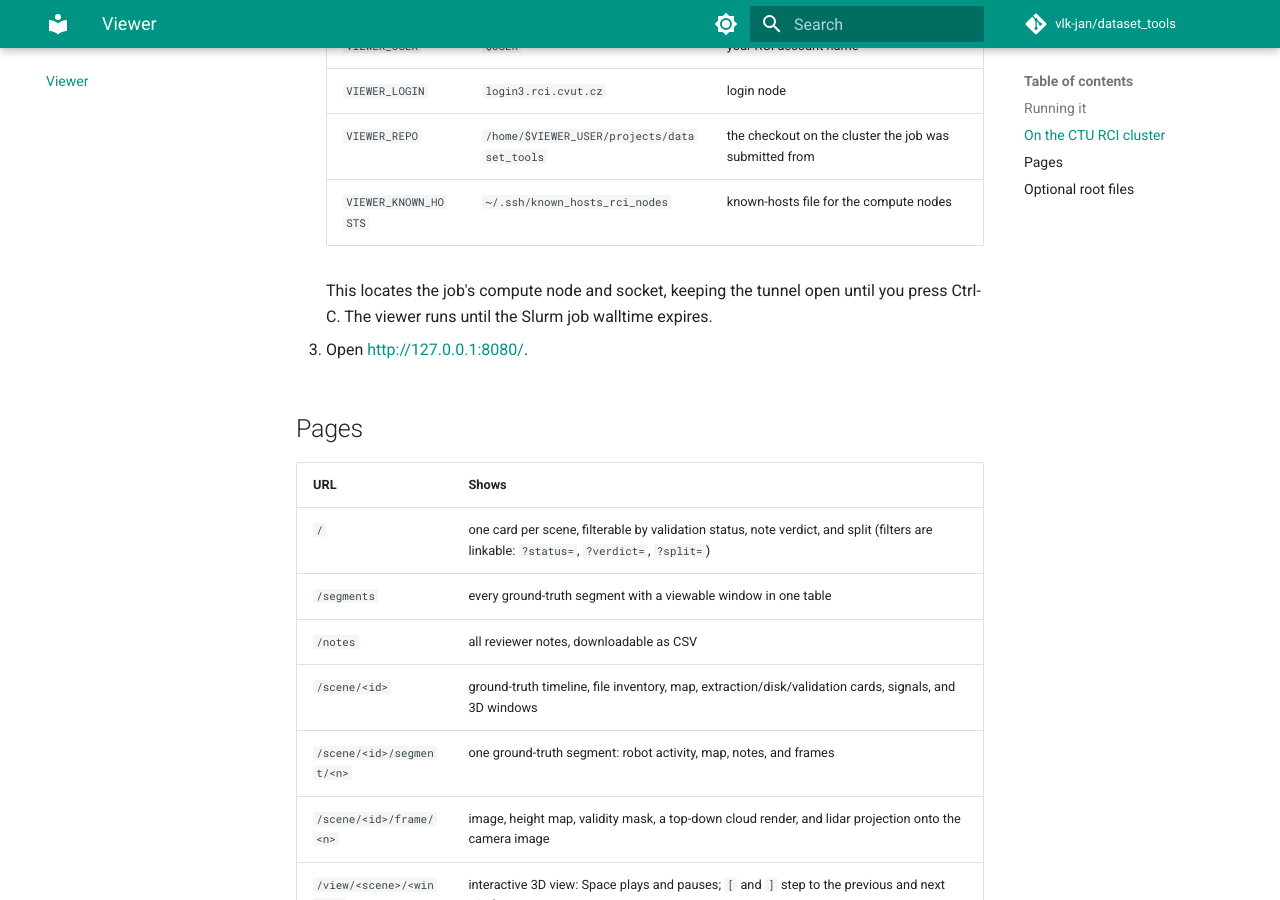
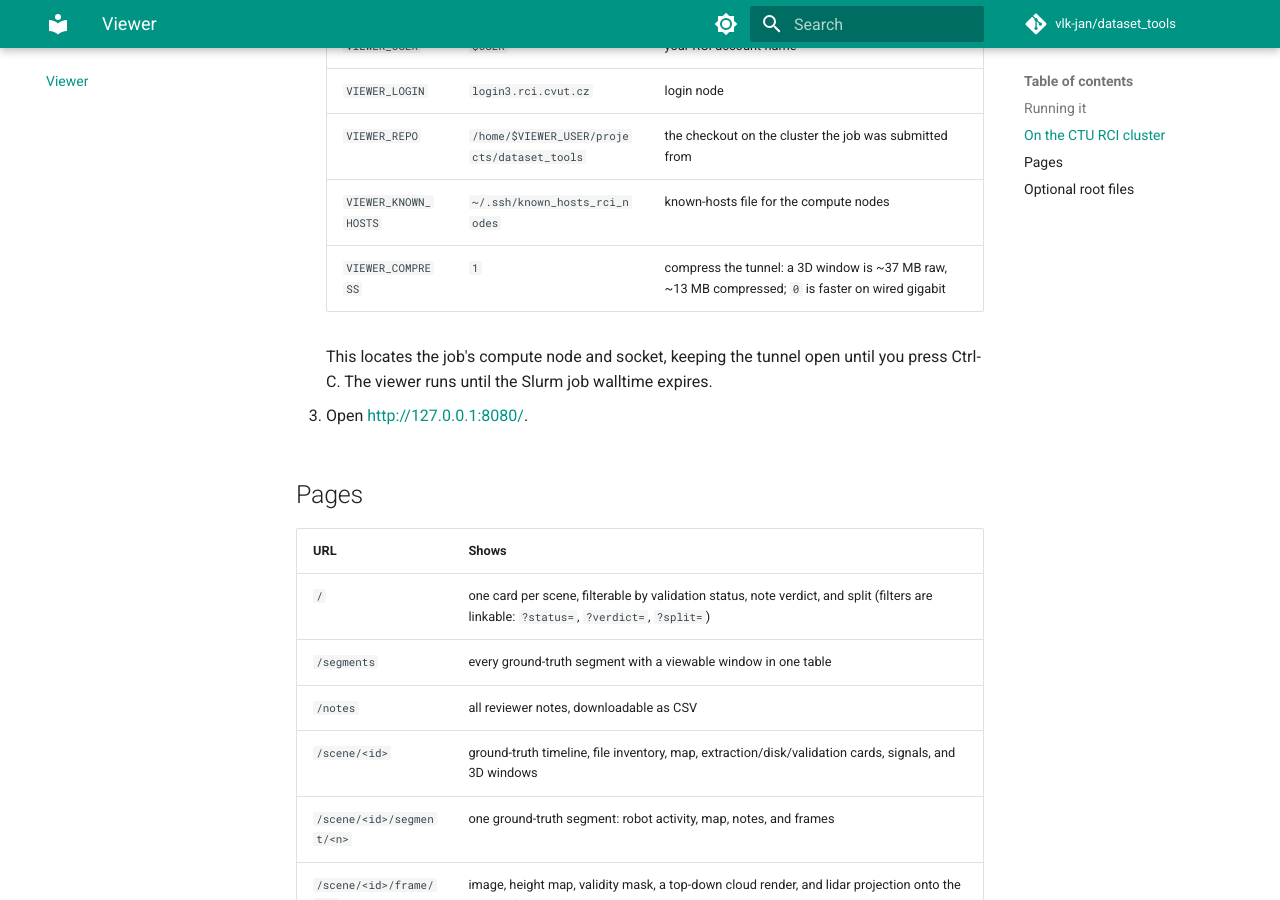
Before and after one commit to vlk-jan/dataset_tools, an MkDocs documentation site: the page built from docs/viewer.md, in a window 1280 px wide and 900 px high, scrolled down 2090 px. Built offline with MkDocs 1.6.1 and Material for MkDocs 9.7.7, drawn with Linux system fonts in a browser that asks for light colours; comment, search, counter and statistics services are not loaded.

Commit message:
viewer_connect.sh: compress the tunnel by default
A 3D window is ~37 MB raw and ~13 MB compressed, a win on links below
~100 Mbit/s; VIEWER_COMPRESS=0 turns it off for wired gigabit.

```diff
--- a/docs/viewer.md
+++ b/docs/viewer.md
@@ -73,6 +73,7 @@ tunnel forwarding the interface to your laptop.
     | `VIEWER_LOGIN` | `login3.rci.cvut.cz` | login node |
     | `VIEWER_REPO` | `/home/$VIEWER_USER/projects/dataset_tools` | the checkout on the cluster the job was submitted from |
     | `VIEWER_KNOWN_HOSTS` | `~/.ssh/known_hosts_rci_nodes` | known-hosts file for the compute nodes |
+    | `VIEWER_COMPRESS` | `1` | compress the tunnel: a 3D window is ~37 MB raw, ~13 MB compressed; `0` is faster on wired gigabit |
 
     This locates the job's compute node and socket, keeping the tunnel open
     until you press Ctrl-C. The viewer runs until the Slurm job walltime
```
Also changed, not shown: 1 other file.
